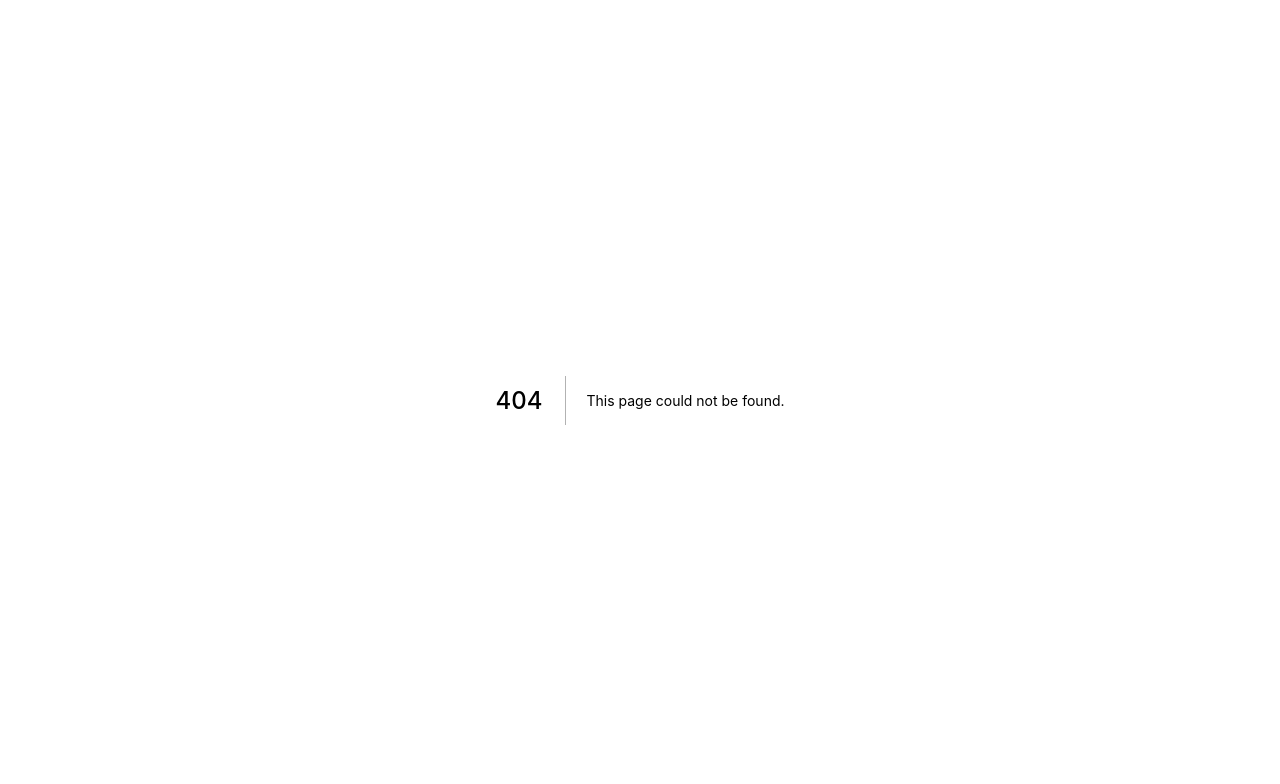
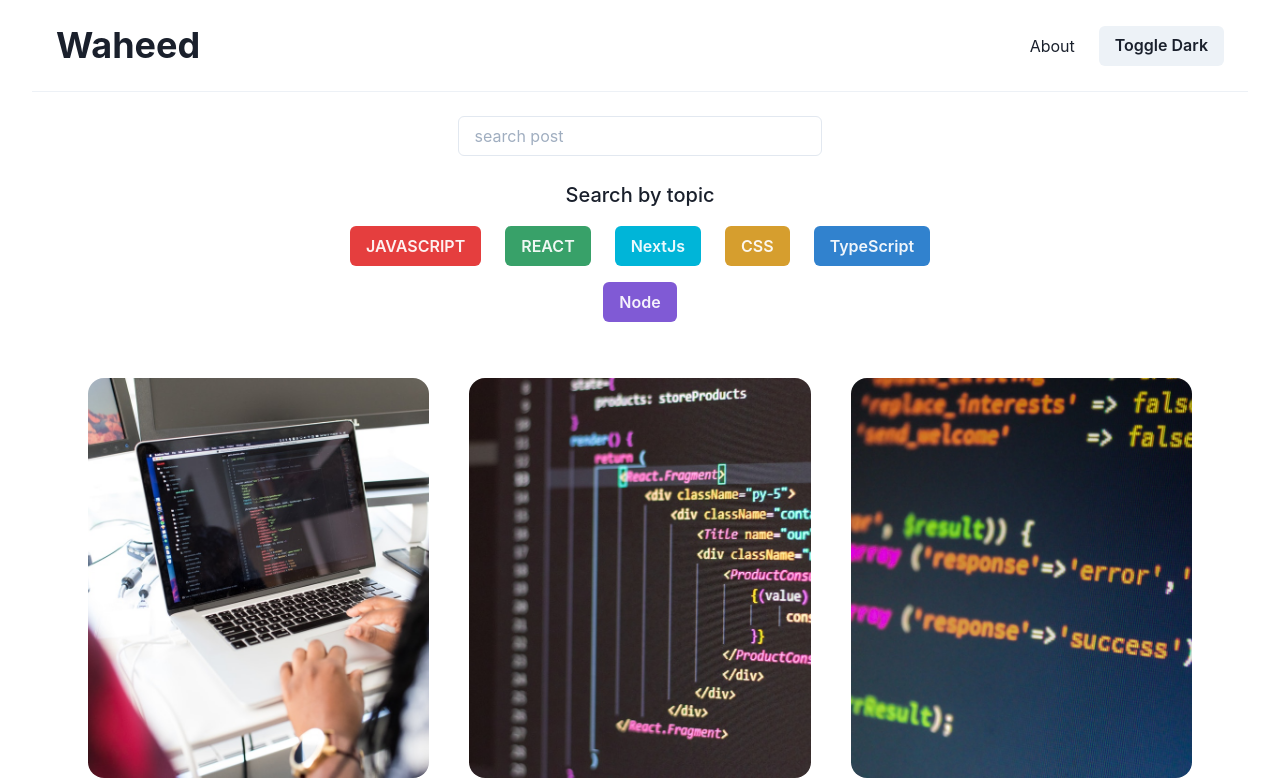
Before and after one commit to waheed-dev/markdown-blog, a Next.js app: page /blog/page/1 in a window 1280 px wide. Before the commit this address had no page. Shown: the top 784 px of the page. Built offline with nearby package versions, Linux system fonts and the light colour scheme.

Commit message:
added post details page

```diff
--- a/components/header/Header.js
+++ b/components/header/Header.js
@@ -1,4 +1,5 @@
 import {Button, useColorMode, Box, Text, Heading, Divider} from "@chakra-ui/react";
+import Link from 'next/link'
 
 const Header = () => {
     const { colorMode, toggleColorMode } = useColorMode()
@@ -6,7 +7,12 @@ const Header = () => {
         <Box>
 
         <Box display={'flex'}  justifyContent={'space-between'} padding={'6'}>
-        <Heading>Waheed</Heading>
+        <Heading>
+            <Link href={'/'}>
+
+            Waheed
+            </Link>
+        </Heading>
             <Box display={'flex'}  alignItems={'center'} gap={'6'}>
 
             <Text>About</Text>
--- /dev/null
+++ b/config/index.js
@@ -0,0 +1 @@
+ export const POST_PER_PAGE = 3
--- a/package.json
+++ b/package.json
@@ -11,11 +11,15 @@
     "@chakra-ui/react": "^1.7.3",
     "@emotion/react": "^11.7.1",
     "@emotion/styled": "^11.6.0",
+    "chakra-ui-markdown-renderer": "^4.0.0",
     "framer-motion": "^4.1.17",
     "gray-matter": "^4.0.3",
+    "marked": "^4.0.9",
     "next": "12.0.7",
     "react": "17.0.2",
-    "react-dom": "17.0.2"
+    "react-dom": "17.0.2",
+    "react-icons": "^4.3.1",
+    "react-markdown": "^7.1.2"
   },
   "devDependencies": {
     "eslint": "8.5.0",
--- a/pages/_app.js
+++ b/pages/_app.js
@@ -4,6 +4,7 @@ function MyApp({ Component, pageProps }) {
   return (
       <ChakraProvider>
         <Component {...pageProps} />
+
       </ChakraProvider>
   )
 }
--- /dev/null
+++ b/pages/blog/[slug].js
@@ -0,0 +1,60 @@
+import {Box, Heading, Text,Image} from "@chakra-ui/react";
+import fs from 'fs'
+import Path from 'path'
+import matter from "gray-matter";
+import ReactMarkdown from "react-markdown";
+import {marked} from "marked";
+import Header from "../../components/header/Header";
+import styles from "../../styles/Home.module.css";
+import Head from "next/head";
+import {BiArrowBack} from "react-icons/bi";
+import Link from 'next/link'
+import ChakraUIRenderer from "chakra-ui-markdown-renderer";
+
+
+export default function PostDetails({frontmatter,content,slug}) {
+    console.log(frontmatter)
+    return (
+        <div className={styles.container}>
+            <Head>
+                <title>{frontmatter.title}</title>
+            </Head>
+            <Header />
+            <Box mt={'16'} px={'44'}>
+            <Link href={'/'}><Box _hover={{cursor : 'pointer'}} display={'flex'} gap={'6'} alignItems={'center'} fontSize={'2xl'} mb={'12'}> <BiArrowBack/>Go Back</Box></Link>
+                <Box px={''}>
+                    <Heading>{frontmatter.title}</Heading>
+                    <Text mt={'2'} fontSize={'lg'} _dark={{color : 'gray.400'}} color={'gray.600'}>{frontmatter.date}</Text>
+                    <Image mt={'4'} src={frontmatter.cover_image}/>
+                    <Text fontSize={'lg'} mt={'6'}>
+                        <ReactMarkdown components={ChakraUIRenderer()} children={content}/>
+                    </Text>
+                </Box>
+            </Box>
+        </div>
+    )
+}
+
+export async function getStaticPaths(){
+const files = fs.readdirSync(Path.join('posts'))
+    const paths = files.map(fileName => ({
+        params : {
+            slug: fileName.replace('.md', '')
+}}))
+    return {
+      paths,
+      fallback: false,
+    };
+
+}
+export async function getStaticProps({params : {slug}}){
+    const markdownWithMeta = fs.readFileSync(Path.join('posts', slug + '.md'),'utf-8')
+    const {data : frontmatter,content} = matter(markdownWithMeta)
+    return {
+        props : {
+            frontmatter,
+            content,
+            slug
+        }
+    }
+}
--- /dev/null
+++ b/pages/blog/index.js
@@ -0,0 +1,5 @@
+import {getStaticProps} from "./page/[page_index]";
+import BlogPage from "./page/[page_index]";
+
+export {getStaticProps}
+export default BlogPage
--- /dev/null
+++ b/pages/blog/page/[page_index].js
@@ -0,0 +1,69 @@
+import fs from "fs";
+import path from "path";
+import matter from "gray-matter";
+import Head from "next/head";
+import styles from "../../../styles/Home.module.css";
+import { Box, SimpleGrid } from "@chakra-ui/react";
+import Header from "../../../components/header/Header";
+import Search from "../../../components/Search";
+import PostCard from "../../../components/PostCard";
+import { sortByDate } from "../../../Helpers";
+import Category from "../../../components/Category";
+import {POST_PER_PAGE} from "../../../config";
+
+export default function BlogPage({ posts }) {
+    return (
+        <div className={styles.container}>
+            <Head>
+                <title>WebMentor</title>
+                <meta name="description" content="Generated by create next app" />
+                <link rel="icon" href="/favicon.ico" />
+            </Head>
+            <Box>
+                <Header />
+                <Search />
+                <Category />
+                <Box paddingX={"12"} mt={"12"}>
+                    <SimpleGrid columns={3} spacing={6}>
+                        {posts.map((post) => (
+                            <PostCard
+                                title={post.postData.title}
+                                date={post.postData.date}
+                                author={post.postData.author}
+                                coverImg={post.postData.cover_image}
+                                category={post.postData.category}
+                                excerpt={post.postData.excerpt}
+                                slug={post.slug}
+                            />
+                        ))}
+                    </SimpleGrid>
+                </Box>
+            </Box>
+        </div>
+    );
+}
+
+export async function getStaticPaths() {
+    const files = fs.readdirSync(path.join("posts"));
+    const pageNum = POST_PER_PAGE
+}
+export async function getStaticProps() {
+    const files = fs.readdirSync(path.join("posts"));
+    const posts = files.map((post) => {
+        const slug = post.replace(".md", "");
+        const markdownWithMatter = fs.readFileSync(
+            path.join("posts", post),
+            "utf-8"
+        );
+        const { data: postData } = matter(markdownWithMatter);
+        return {
+            slug,
+            postData,
+        };
+    });
+    return {
+        props: {
+            posts: posts.sort(sortByDate)
+        },
+    };
+}
--- a/pages/index.js
+++ b/pages/index.js
@@ -11,7 +11,6 @@ import { sortByDate } from "../Helpers";
 import Category from "../components/Category";
 
 export default function Home({ posts }) {
-  console.log(posts);
   return (
     <div className={styles.container}>
       <Head>
--- a/styles/globals.css
+++ b/styles/globals.css
@@ -14,3 +14,8 @@ a {
 * {
   box-sizing: border-box;
 }
+
+p {
+  margin: 15px 0;
+  line-height: 1.8;
+}
```
Also changed, not shown: components/[slug].js (deleted, +0 -16 lines), 1 other file (tests, documents, lock files or other folders).
